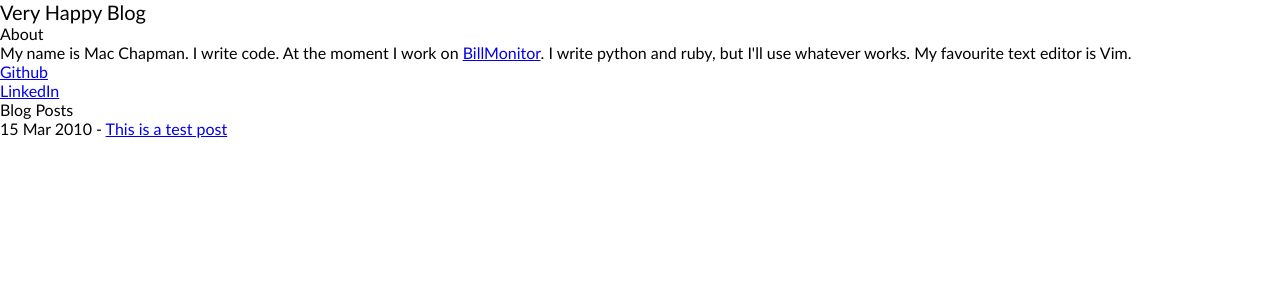
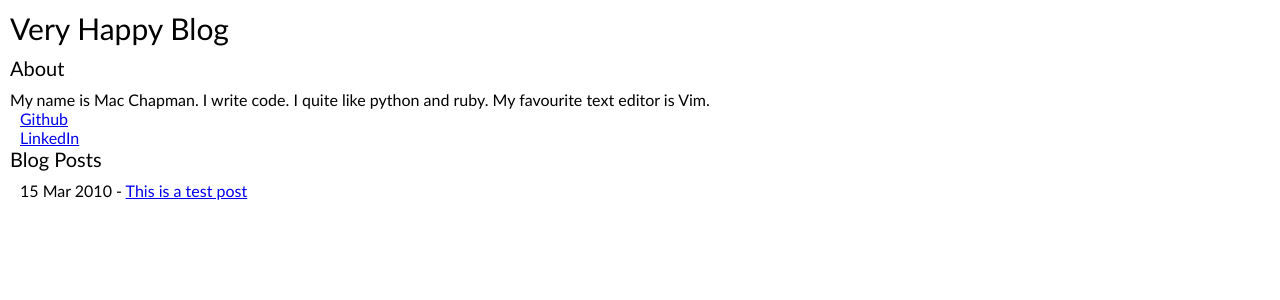
Before and after one commit to veryhappythings/veryhappythings.github.com, a Jekyll site: the page built from index.html, in a window 1280 px wide. Shown: the top 300 px of the page. Built offline with Jekyll 4.4.1, drawn with Linux system fonts in a browser that asks for light colours; Markdown is read by kramdown in place of the engine named in the settings.

Commit message:
More layout work, added links

```diff
--- a/css/screen.css
+++ b/css/screen.css
@@ -1,9 +1,24 @@
 @import url("reset.css");
 
 body {
-    font-family: 'Trebuchet MS', Verdana, Arial
+    font-family: 'Trebuchet MS', Verdana, Arial;
+
+    margin: 10px;
 }
 
 h1 {
+    font-size: 30px;
+    font-style: bold;
+
+    margin-bottom: 10px;
+}
+
+h2 {
     font-size: 20px;
+
+    margin-bottom: 10px;
 }
+
+ul {
+    margin-left: 10px;
+}
--- a/index.html
+++ b/index.html
@@ -4,9 +4,10 @@ title: Very Happy Blog
 ---
 
 <h2>About</h2>
-<p>My name is Mac Chapman. I write code. At the moment I work on
-<a href='http://www.billmonitor.com'>BillMonitor</a>. I write python and ruby,
-but I'll use whatever works. My favourite text editor is Vim.
+<p>My name is Mac Chapman.
+I write code.
+I quite like python and ruby.
+My favourite text editor is Vim.
 </p>
 
 <ul class='links'>
```
